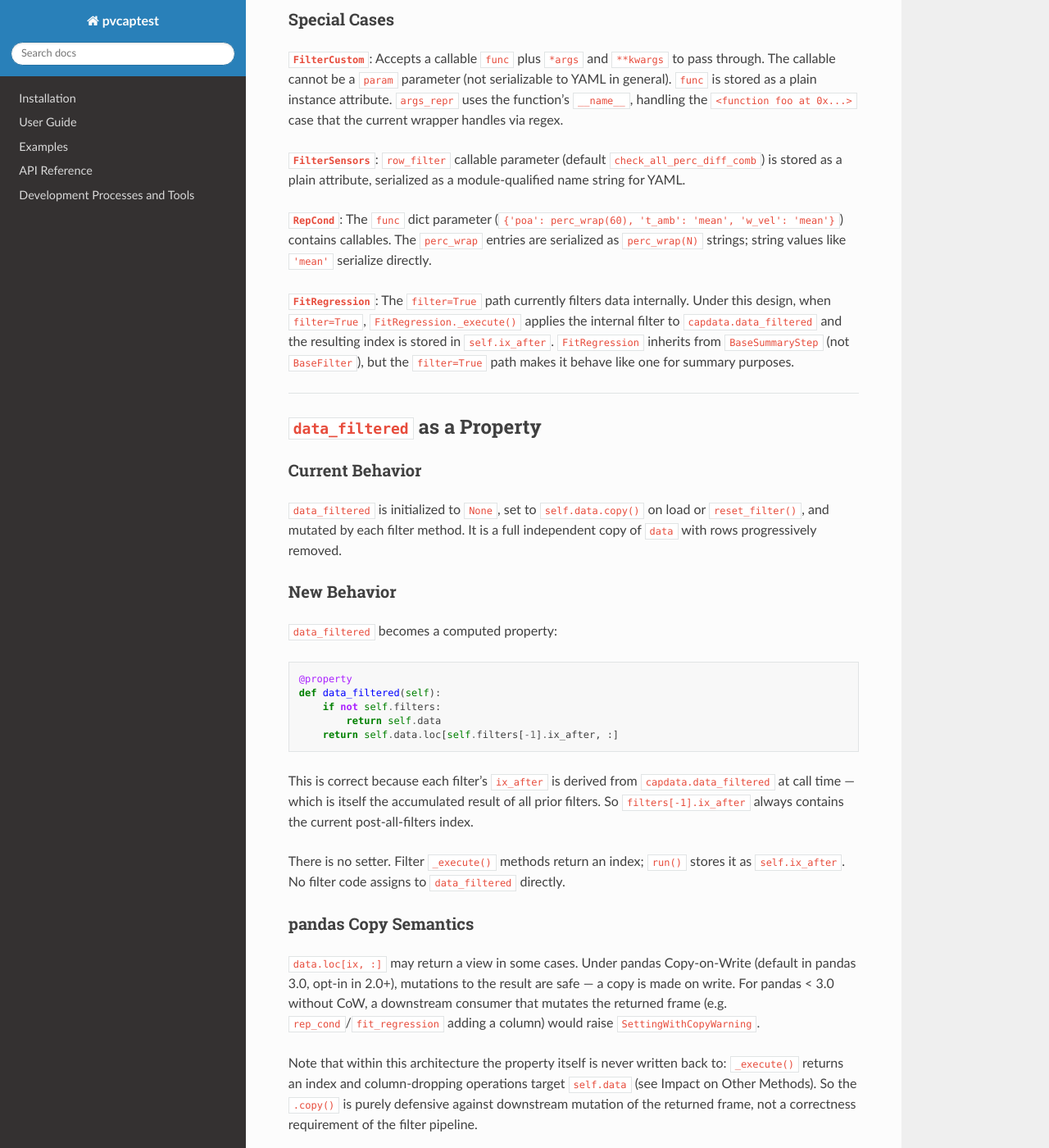
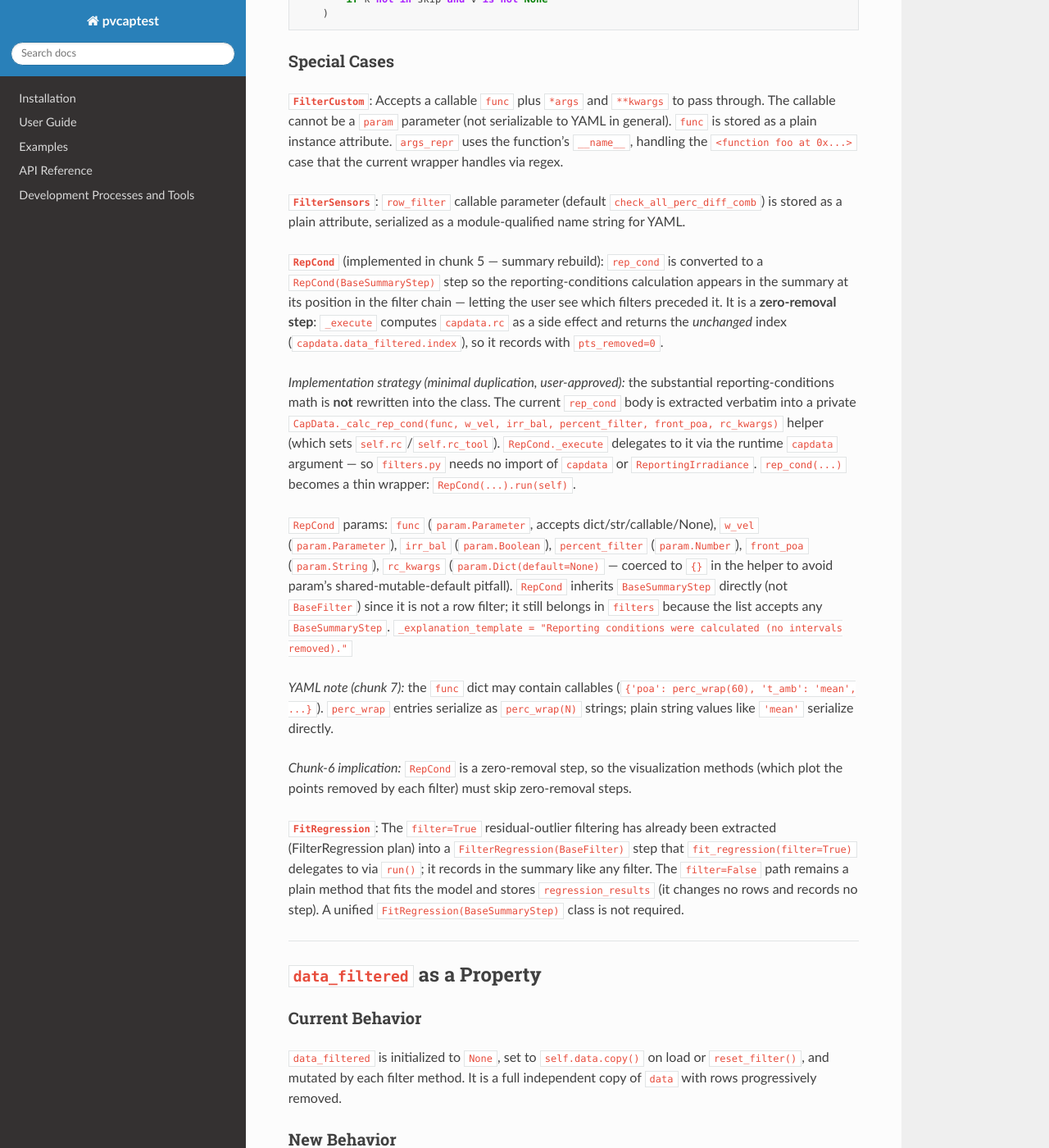
Before and after one commit to pvcaptest/pvcaptest, a Sphinx documentation site: the page built from docs/superpowers/specs/2026-04-03-filter-class-refactor-design.md, in a window 1280 px wide and 1400 px high, scrolled down 4249 px. Shown: the whole window at 82% size. Built offline with Sphinx 7.4.7 and the Read the Docs theme 3.1.0, drawn with Linux system fonts in a browser that asks for light colours; pages that are not in the unit, such as notebooks, are missing from menus; some of the changed text lies outside the part shown.

Commit message:
docs: spec out thin RepCond conversion + FilterRegression in hierarchy
Record the user-approved chunk-5 decision: rep_cond becomes a thin
RepCond(BaseSummaryStep) zero-removal step that delegates the rc math to an
extracted CapData._calc_rep_cond helper, so reporting conditions appear in
the summary at their position in the filter chain (showing which filters
preceded them) with minimal code duplication. Update the class hierarchy and
YAML/registry/pipeline examples to reflect that there is no FitRegression
class (its filtering half is the already-built FilterRegression(BaseFilter);
the filter=False path stays a plain method).

Co-Authored-By: Claude Opus 4.7 <noreply@anthropic.com>

````diff
--- a/docs/superpowers/specs/2026-04-03-filter-class-refactor-design.md
+++ b/docs/superpowers/specs/2026-04-03-filter-class-refactor-design.md
@@ -32,7 +32,7 @@ The refactor introduces a dedicated `src/captest/filters.py` module rather than
 Holds the entire filter-step surface:
 
 - `BaseSummaryStep`, `BaseFilter` base classes
-- All concrete filter classes (`FilterIrr` … `FilterMissing`), plus `RepCond` and `FitRegression`
+- All concrete filter classes (`FilterIrr` … `FilterMissing`, `FilterRegression`), plus `RepCond`
 - `FILTER_REGISTRY` and the YAML serialization/deserialization helpers
 - The **row-filter helper functions** moved out of `capdata.py`: `filter_irr`, `filter_grps`, `sensor_filter`, `check_all_perc_diff_comb`
 
@@ -69,12 +69,12 @@ BaseSummaryStep  (param.Parameterized)
 │   ├── FilterCustom
 │   ├── FilterSensors
 │   ├── FilterClearsky
-│   └── FilterMissing
-├── RepCond
-└── FitRegression
+│   ├── FilterMissing
+│   └── FilterRegression   # residual-outlier filter; fit_regression(filter=True) delegates to it
+└── RepCond                # zero-removal summary step; computes capdata.rc
 ```
 
-`BaseSummaryStep` is the common ancestor for everything that appears in the summary table. It holds the shared lifecycle (`run()`), summary attributes, and the `custom_name` parameter. `BaseFilter` extends it with the contract that `_execute()` returns a pandas `Index` of the rows to keep. `RepCond` and `FitRegression` inherit directly from `BaseSummaryStep` because they are not pure row filters.
+`BaseSummaryStep` is the common ancestor for everything that appears in the summary table. It holds the shared lifecycle (`run()`), summary attributes, and the `custom_name` parameter. `BaseFilter` extends it with the contract that `_execute()` returns a pandas `Index` of the rows to keep. `RepCond` inherits directly from `BaseSummaryStep` because it is not a row filter — its `_execute` computes `capdata.rc` and returns the unchanged index (zero rows removed). There is no separate `FitRegression` class: the residual-outlier filtering of `fit_regression(filter=True)` is realized as `FilterRegression(BaseFilter)`, and the `filter=False` path stays a plain method.
 
 `param.Parameterized` is used as the base for `BaseSummaryStep`. This provides typed, named parameters with default values, which serves as the serialization boundary for YAML and the widget model for a future Panel GUI.
 
@@ -152,9 +152,17 @@ def args_repr(self):
 
 **`FilterSensors`**: `row_filter` callable parameter (default `check_all_perc_diff_comb`) is stored as a plain attribute, serialized as a module-qualified name string for YAML.
 
-**`RepCond`**: The `func` dict parameter (`{'poa': perc_wrap(60), 't_amb': 'mean', 'w_vel': 'mean'}`) contains callables. The `perc_wrap` entries are serialized as `perc_wrap(N)` strings; string values like `'mean'` serialize directly.
+**`RepCond`** (implemented in chunk 5 — summary rebuild): `rep_cond` is converted to a `RepCond(BaseSummaryStep)` step so the reporting-conditions calculation appears in the summary at its position in the filter chain — letting the user see which filters preceded it. It is a **zero-removal step**: `_execute` computes `capdata.rc` as a side effect and returns the *unchanged* index (`capdata.data_filtered.index`), so it records with `pts_removed=0`.
 
-**`FitRegression`**: The `filter=True` path currently filters data internally. Under this design, when `filter=True`, `FitRegression._execute()` applies the internal filter to `capdata.data_filtered` and the resulting index is stored in `self.ix_after`. `FitRegression` inherits from `BaseSummaryStep` (not `BaseFilter`), but the `filter=True` path makes it behave like one for summary purposes.
+*Implementation strategy (minimal duplication, user-approved):* the substantial reporting-conditions math is **not** rewritten into the class. The current `rep_cond` body is extracted verbatim into a private `CapData._calc_rep_cond(func, w_vel, irr_bal, percent_filter, front_poa, rc_kwargs)` helper (which sets `self.rc`/`self.rc_tool`). `RepCond._execute` delegates to it via the runtime `capdata` argument — so `filters.py` needs no import of `capdata` or `ReportingIrradiance`. `rep_cond(...)` becomes a thin wrapper: `RepCond(...).run(self)`.
+
+`RepCond` params: `func` (`param.Parameter`, accepts dict/str/callable/None), `w_vel` (`param.Parameter`), `irr_bal` (`param.Boolean`), `percent_filter` (`param.Number`), `front_poa` (`param.String`), `rc_kwargs` (`param.Dict(default=None)` — coerced to `{}` in the helper to avoid param's shared-mutable-default pitfall). `RepCond` inherits `BaseSummaryStep` directly (not `BaseFilter`) since it is not a row filter; it still belongs in `filters` because the list accepts any `BaseSummaryStep`. `_explanation_template = "Reporting conditions were calculated (no intervals removed)."`
+
+*YAML note (chunk 7):* the `func` dict may contain callables (`{'poa': perc_wrap(60), 't_amb': 'mean', ...}`). `perc_wrap` entries serialize as `perc_wrap(N)` strings; plain string values like `'mean'` serialize directly.
+
+*Chunk-6 implication:* `RepCond` is a zero-removal step, so the visualization methods (which plot the points removed by each filter) must skip zero-removal steps.
+
+**`FitRegression`**: The `filter=True` residual-outlier filtering has already been extracted (FilterRegression plan) into a `FilterRegression(BaseFilter)` step that `fit_regression(filter=True)` delegates to via `run()`; it records in the summary like any filter. The `filter=False` path remains a plain method that fits the model and stores `regression_results` (it changes no rows and records no step). A unified `FitRegression(BaseSummaryStep)` class is not required.
 
 ---
 
@@ -455,7 +463,7 @@ pipeline = [
     FilterIrr(low=200, high=800),
     FilterPvsyst(),
     RepCond(percent_filter=20),
-    FitRegression(),
+    FilterRegression(n_std=2),
 ]
 for step in pipeline:
     step.run(cd)
@@ -499,8 +507,8 @@ captest:
     - type: RepCond
       percent_filter: 20
       irr_bal: false
-    - type: FitRegression
-      filter: false
+    - type: FilterRegression
+      n_std: 2
 ```
 
 Omitted `param` values use class defaults on load — no need to serialize defaults explicitly.
@@ -523,8 +531,8 @@ FILTER_REGISTRY = {
     'FilterSensors': FilterSensors,
     'FilterClearsky': FilterClearsky,
     'FilterMissing': FilterMissing,
+    'FilterRegression': FilterRegression,
     'RepCond': RepCond,
-    'FitRegression': FitRegression,
 }
 ```
 
````
